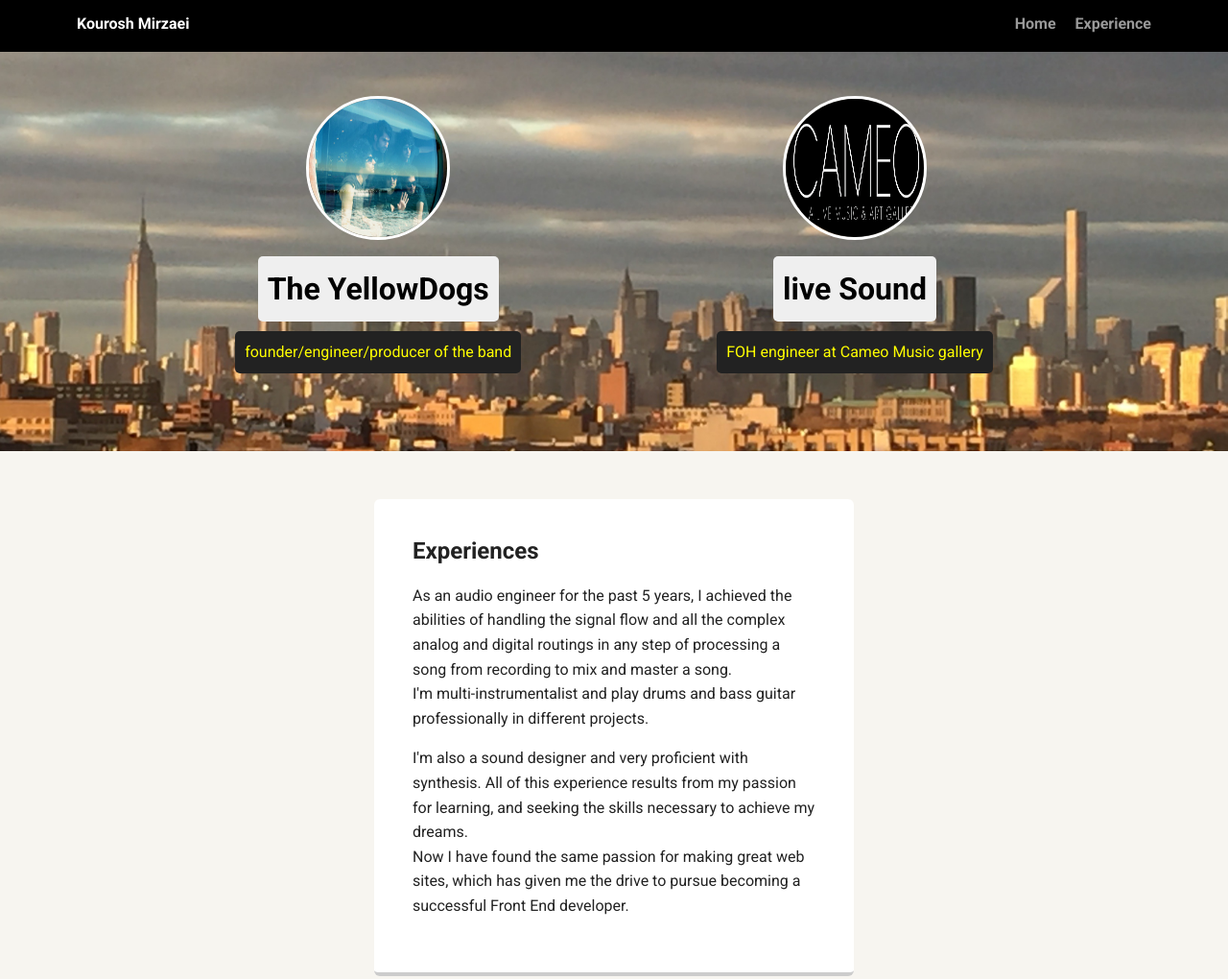
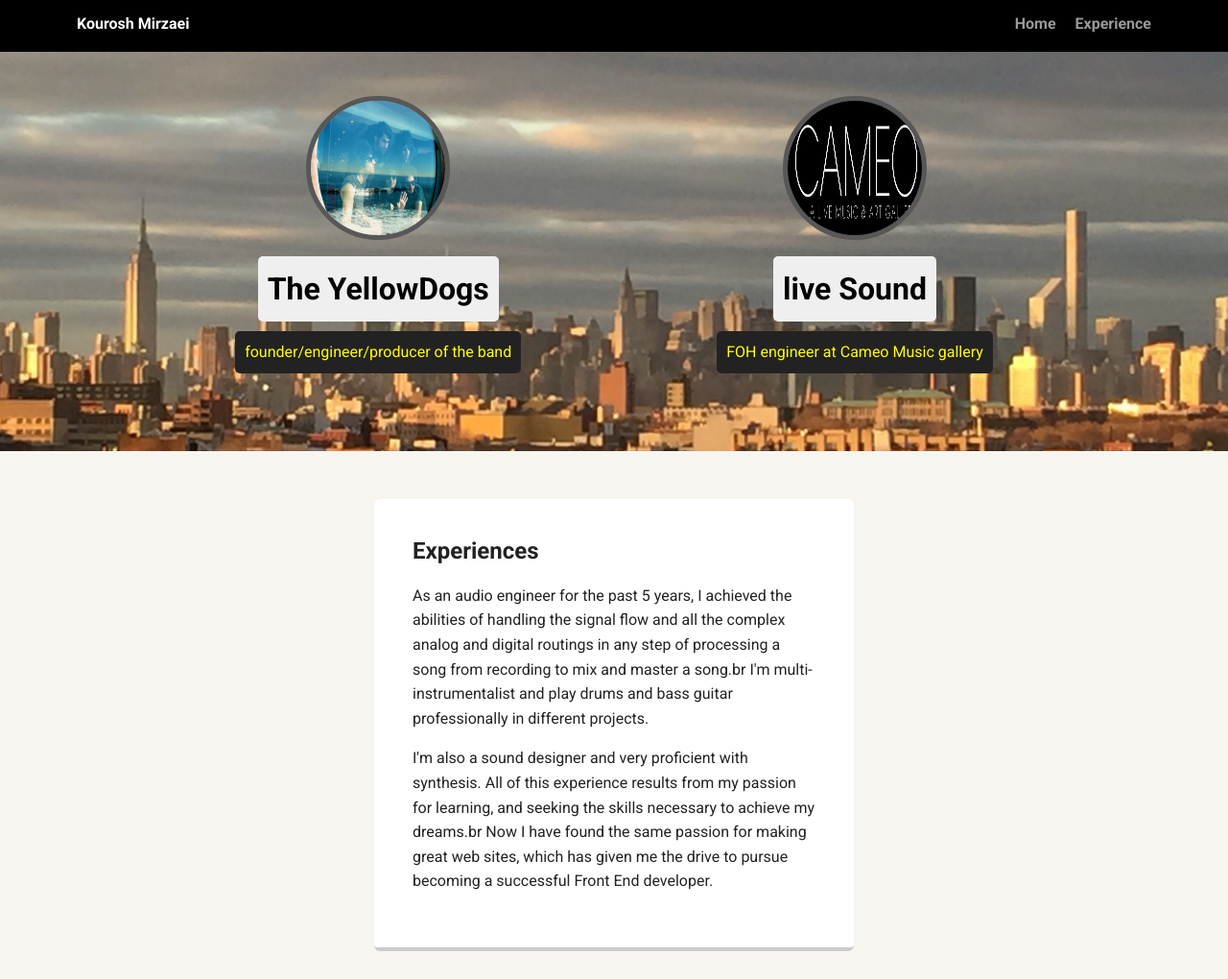
Before and after one commit to K00ry/portfolio_update_v1, a plain HTML site: page Experience.html in a window 1280 px wide. Shown: the top 1020 px of the page at 96% size. Drawn offline with Linux system fonts and the light colour scheme; a web font is replaced by a local one.

Commit message:
valid W3C changes.

```diff
--- a/Experience.html
+++ b/Experience.html
@@ -32,9 +32,9 @@
     <main class="flex">
       <div class="card">
         <h2>Experiences</h2>
-        <p>As an audio engineer for the past 5 years, I achieved the abilities of handling  the signal flow and all the complex analog and digital routings in any step of processing a song from recording to mix and master a song.</br>
+        <p>As an audio engineer for the past 5 years, I achieved the abilities of handling  the signal flow and all the complex analog and digital routings in any step of processing a song from recording to mix and master a song.br
         I'm multi-instrumentalist  and play drums and bass guitar professionally in different projects.</p>
-        <p>I'm also a sound designer and very proficient with synthesis. All of this experience results from my passion for learning, and seeking the skills necessary to achieve my dreams.</br>
+        <p>I'm also a sound designer and very proficient with synthesis. All of this experience results from my passion for learning, and seeking the skills necessary to achieve my dreams.br
         Now I have found the same passion for making great web sites, which has given me the drive to pursue becoming a successful Front End developer.
         </p>
       </div>
--- a/styles.css
+++ b/styles.css
@@ -70,7 +70,7 @@
   width: 150px;
   height: 150px;
   border-radius: 50%;
-  border: 3px solid white;
+  border: 5px solid #575757;
   transition: all .5s;
 }
 header .profile-image-2 {
@@ -78,7 +78,7 @@
   width: 150px;
   height: 150px;
   border-radius: 50%;
-  border: 3px solid white;
+  border: 5px solid #575757;
   transition: all .5s;
 }
 header .profile-image:hover {
```
